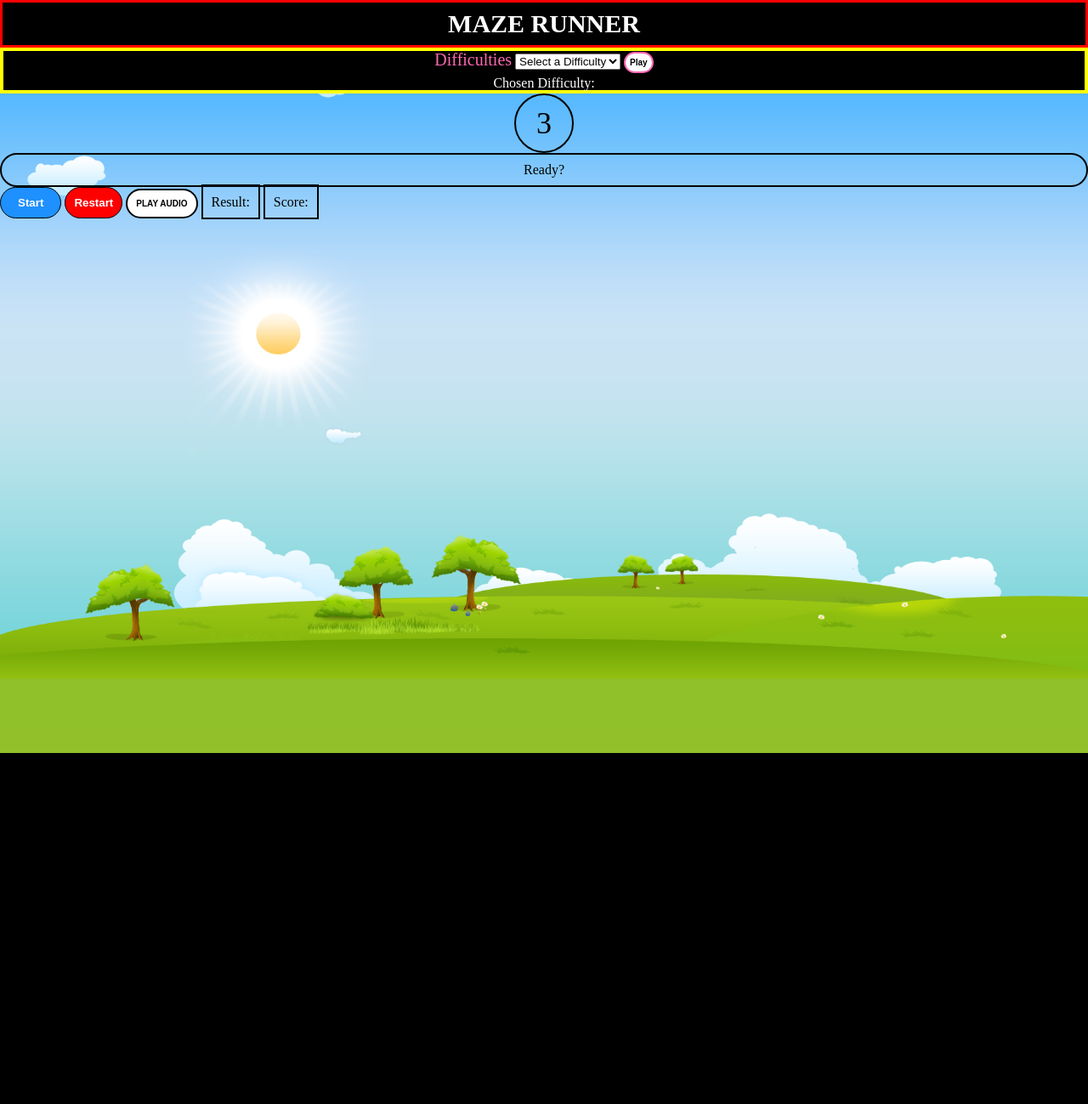
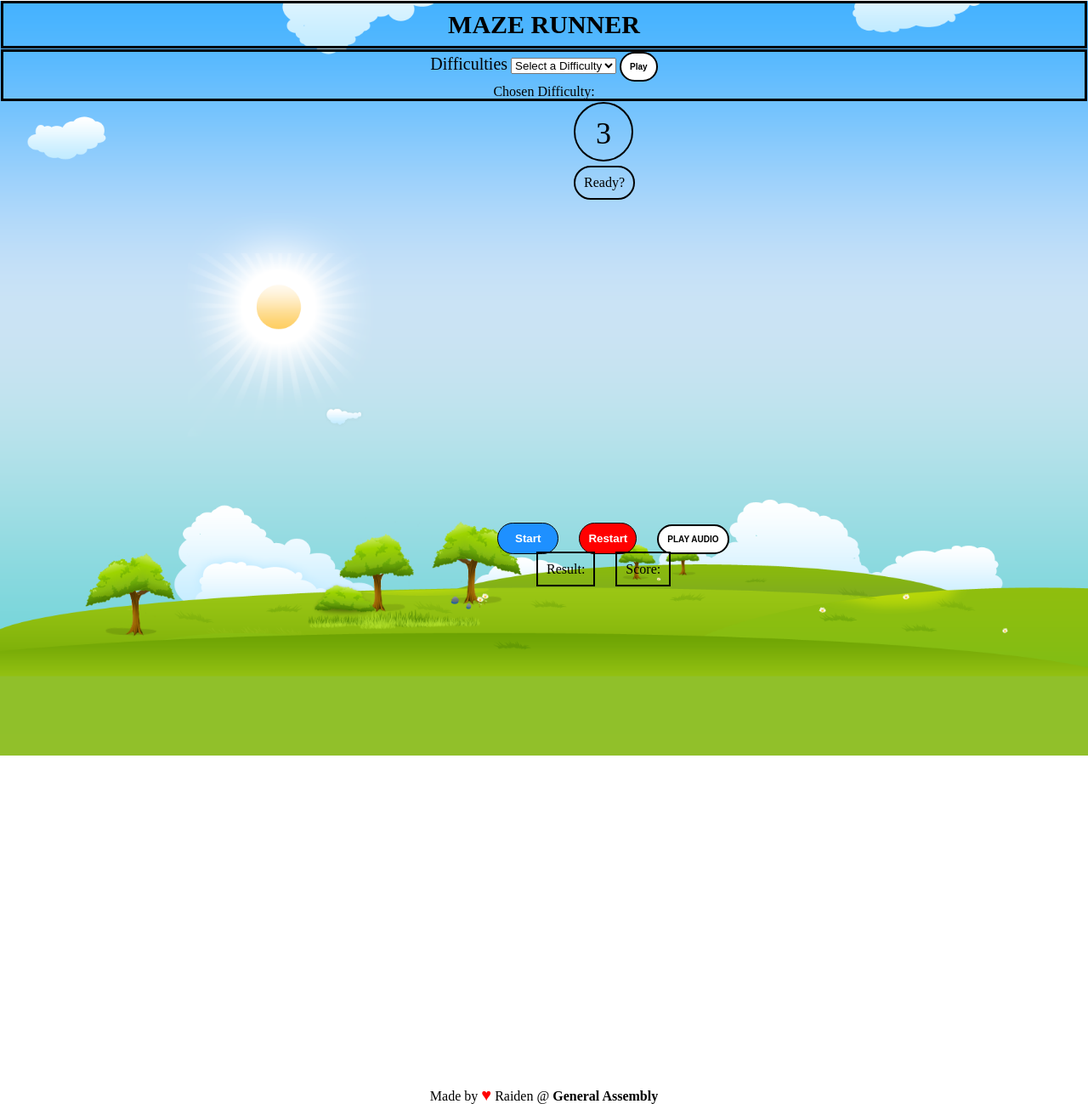
Before and after one commit to RaidenDilan/project-1, a PHP site: page / in a window 1280 px wide; the page is wider, and only the part inside the window is pictured. Shown: that part at 85% size. Before the commit the page ends 886 px from the top of that part, so only its background shows below. Run offline with PHP 8.4, Linux system fonts and the light colour scheme; some libraries are stand-ins or nearby versions.

Commit message:
lots of css

```diff
--- a/css/style.css
+++ b/css/style.css
@@ -16,28 +16,31 @@ main {
 
 h1 {
   position: relative;
-  background-color: black;
-  border: 3px solid red;
+  /*background-color: none;*/
+  border: 3px solid black;
   padding: 10px;
-  margin: 0 auto;
+  margin: 1px 1px 1px 1px;
   display: block;
   text-align: center;
-  color: white;
+  color: black;
   font-weight: bold;
   font-size: 30px;
 }
 
+p {
+  color: black;
+}
 img {
-  width: 1422px;
-  height: 830px;
+  width: 1424px;
+  height: 888px;
   position: absolute;
   margin: 0 auto;
 }
 
 ul {
-  margin: 0 auto;
+  margin: 0 505px 0 505px;
   display: block;
-  position: relative;
+  position: absolute;
   /*visibility: hidden;*/
 }
 
@@ -57,7 +60,7 @@ float: left;
 margin: 0 auto;
 padding: 50px;
 position: relative;
-display: block;
+display: inline;
 width: 80px;
 height: 80px;
 background-color: rgb(120, 255, 0);
@@ -65,16 +68,19 @@ border-color: black;
 border-width: thin;
 }
 
-div.footer {
+.all {
+  margin: 415px 0 0 0;
+}
+.footer {
   margin: 0 auto;
   position: relative;
   display: inline;
 
 }
 
-div.main-page {
-  margin: 0 auto;
-  background-color: black;
+.main-page {
+  margin: 1px 1px 1px 1px;
+  background-color: none;
   position: relative;
   /*display: block;*/
   color: white;
@@ -83,12 +89,12 @@ div.main-page {
   height: 830px;*/
   /*font-size: 30px;*/
   text-align: center;
-  border: 4px solid yellow;
+  border: 3px solid black;
 }
 
 label {
   font-size: 20px;
-  color: hotpink;
+  color: black;
 
 }
 
@@ -99,11 +105,11 @@ form {
 }
 span#chosen-difficulty {
   font-size: 20px;
-  color: hotpink;
+  color: white;
 }
 
 img.starter {
-  /*display: block;*/
+  /*display: inline;*/
   width: 1425px;
   height: 830px;
   position: relative;
@@ -140,8 +146,8 @@ li.wall {
 
 .playaudio {
   padding: 10px;
-  margin: 0 auto;
-  display: inline-block;
+  margin: 10px 10px 10px 10px;
+  display: inline;
   position: relative;
   background-color: white;
   outline: none;
@@ -167,10 +173,10 @@ li.wall {
   font-size: 10px;
   border-radius: 20px;
   background-color: white;
-  padding: 5px;
+  padding: 10px 10px;
   font-weight: bold;
   outline: none;
-  border: 2px solid hotpink;
+  border: 2px solid black;
 }
 
 .reset {
@@ -178,7 +184,7 @@ li.wall {
   padding: 10px 10px;
   border-radius: 20px;
   background-color: red;
-  margin: 0 auto;
+  margin: 10px 10px 10px 10px;
   border: 1px solid black;
   position: relative;
   color: white;
@@ -191,7 +197,7 @@ li.wall {
   padding: 10px 20px;
   border-radius: 20px;
   background-color: dodgerblue;
-  margin: 0 auto;
+  margin: 10px 10px 10px 10px;
   border: 1px solid black;
   position: relative;
   color: white;
@@ -202,44 +208,44 @@ li.wall {
 .timer {
   height: 70px;
   width: 70px;
+  display: block;
   border: 2px solid black;
   position: relative;
   border-radius: 50%;
   font-size: 36px;
   /*font-weight: bold;*/
   text-align: center;
-  line-height: 67px;
+  line-height: 70px;
   color: black;
-  margin: 0 auto;
+  margin: 0 675px 0 675px;
   position: relative;
 }
 
-div.display {
-  margin: 0 auto;
+.display {
+  margin: 5px 675px 0 675px;
   color: black;
-  position: relative;
+  position: absolute;
   display: block;
-  border-radius: 20px;
+  border-radius: 25px;
   padding: 10px;
   border: 2px solid black;
   text-align: center;
-  /*line-height: 20px;*/
   /*font-weight: bold;*/
 }
 
 .score-board {
-  padding: 10px;
+  padding: 10px 10px;
   border: 2px solid black;
   position: relative;
   /*background-color: yellow;*/
   display: inline;
-  margin: 0 auto;
+  margin: 10px 10px 10px 10px;
   color: black;
 }
 .result {
   padding: 10px 10px;
   border: 2px solid black;
-  margin: 0 auto;
+  margin: 10px 10px 10px 10px;
   position: relative;
   display: inline;
   color: black;
@@ -252,11 +258,32 @@ div.display {
   position: relative;
 }
 
+.control {
+  display: inline;
+  position: relative;
+  margin: 300px 575px 300px 575px;
+}
+
+.status {
+  display: inline;
+  /*position: relative;*/
+  margin: 0 0 0 621px;
+}
+
 footer {
-  margin: 0 auto;
+  margin: 600px 0 0 0;
   text-align: center;
   position: relative;
-  display: inline;
+  display: block;
+}
+
+span.heart {
+  color: red;
+  font-size: 20px;
+}
+
+span.GA {
+  font-weight: bold;
 }
 
 @media only screen and (max-width: 960px) {
--- a/index.html
+++ b/index.html
@@ -10,11 +10,12 @@
   </head>
   <body>
     <header>
-      <h1>MAZE RUNNER</h1>
+      <!-- <h1>MAZE RUNNER</h1> -->
       <img src="images/field.png" class="field">
       <!-- <img src="images/mazerunner.jpg" class="field"> -->
     </header>
     <main>
+      <h1>MAZE RUNNER</h1>
       <div class="main-page">
         <!-- <img src="images/maze runner.jpg" class="starter"> -->
         <form>
@@ -32,18 +33,19 @@
         <div class="timer">3</div>
         <div class="display">Ready?</div>
         <ul class="board"></ul>
+      <div class="all">
+        <div class="control">
           <button class="play">Start</button>
           <button class="reset">Restart</button>
           <button class="playaudio">PLAY AUDIO</button>
           <audio src="audio/main.mp3"></audio>
+        </div>
+        <div class="status">
           <p class="result">Result:</p>
           <div class="score-board">Score: <span class="score"></span></div>
+        </div>
+      </div>
     </main>
-    <footer>
-      <!-- <div class="footer">
-        <p class="result">Result:</p>
-        <div class="score-board">Score: <span class="score"></span></div>
-      </div> -->
-    </footer>
+    <footer>Made by <span class="heart">&hearts;</span> Raiden @ <span class="GA">General Assembly</span></footer>
   </body>
 </html>
--- a/js/app.js
+++ b/js/app.js
@@ -23,6 +23,7 @@ $(() => {
     // e.preventDefault();
     level = $(e.target).val();
     $chosenDifficulty.html(level);
+    $audio.play();
   });
   $begin.on('click', buildGrid);
 //----------------------------LEVEL DIFFICULTY------------------------------//
@@ -80,6 +81,7 @@ $(() => {
     timerId = setInterval(() => {
       time--;
       $timer.html(time);
+      $audio.play();
 
       if(time === 0) {
         clearInterval(timerId);
```
Lines whose indentation alone changed are shown as unchanged.
